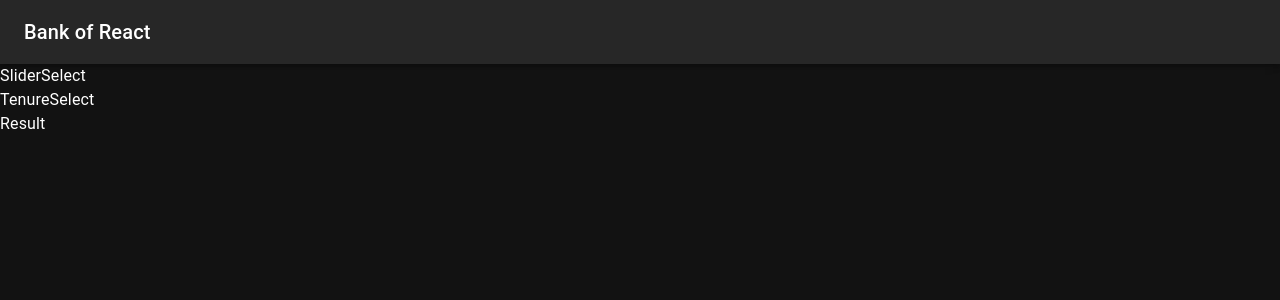
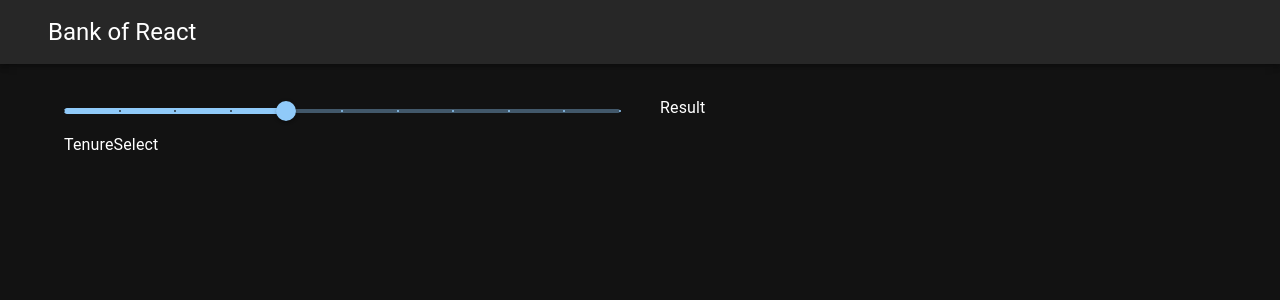
Before and after one commit to thejas-1999/mortgage-calculator-react, a React (Vite) app in the folder mortgage-calculator/: page / in a window 1280 px wide. Shown: the top 300 px of the page. Built offline with nearby package versions, Linux system fonts and the light colour scheme.

Commit message:
Create a slider component and the values

```diff
--- a/mortgage-calculator/src/App.jsx
+++ b/mortgage-calculator/src/App.jsx
@@ -1,15 +1,25 @@
+import { Container } from "@mui/material";
 import Navbar from "./Components/Navbar";
 import Result from "./Components/Result";
 import SliderSelect from "./Components/SliderSelect";
 import TenureSelect from "./Components/TenureSelect";
+import Grid from "@mui/material/Grid";
 
 function App() {
   return (
     <>
       <Navbar />
-      <SliderSelect />
-      <TenureSelect />
-      <Result />
+      <Container maxWidth="lg" sx={{ mt: 4 }}>
+        <Grid container spacing={5}>
+          <Grid item xs={12} md={6}>
+            <SliderSelect />
+            <TenureSelect />
+          </Grid>
+          <Grid item xs={12} md={6}>
+            <Result />
+          </Grid>
+        </Grid>
+      </Container>
     </>
   );
 }
--- a/mortgage-calculator/src/Components/Common/SliderComponent.jsx
+++ b/mortgage-calculator/src/Components/Common/SliderComponent.jsx
@@ -1,4 +1,18 @@
-const SliderComponent = () => {
-  return <div>SliderComponent</div>;
+import Slider from "@mui/material/Slider";
+
+const SliderComponent = ({ min, max, defaultValue, step, onChange, value }) => {
+  return (
+    <Slider
+      defaultValue={defaultValue}
+      min={min}
+      max={max}
+      aria-label="Default"
+      valueLabelDisplay="auto"
+      marks
+      step={step}
+      onChange={onChange}
+      value={value}
+    />
+  );
 };
 export default SliderComponent;
--- a/mortgage-calculator/src/Components/Navbar.jsx
+++ b/mortgage-calculator/src/Components/Navbar.jsx
@@ -1,15 +1,18 @@
 import AppBar from "@mui/material/AppBar";
 import Toolbar from "@mui/material/Toolbar";
 import Typography from "@mui/material/Typography";
+import Container from "@mui/material/Container";
 
 const Navbar = () => {
   return (
     <AppBar position="static">
-      <Toolbar>
-        <Typography variant="h6" component="div" sx={{ flexGrow: 1 }}>
-          Bank of React
-        </Typography>
-      </Toolbar>
+      <Container maxWidth="xl">
+        <Toolbar>
+          <Typography variant="h5" component="div" sx={{ flexGrow: 1 }}>
+            Bank of React
+          </Typography>
+        </Toolbar>
+      </Container>
     </AppBar>
   );
 };
--- a/mortgage-calculator/src/Components/SliderSelect.jsx
+++ b/mortgage-calculator/src/Components/SliderSelect.jsx
@@ -1,4 +1,16 @@
+import SliderComponent from "./Common/SliderComponent";
+
 const SliderSelect = () => {
-  return <div>SliderSelect</div>;
+  return (
+    <>
+      <SliderComponent
+        min={0}
+        max={50}
+        defaultValue={20}
+        step={5}
+        onChange={(e) => console.log(e.target.value)}
+      />
+    </>
+  );
 };
 export default SliderSelect;
```
